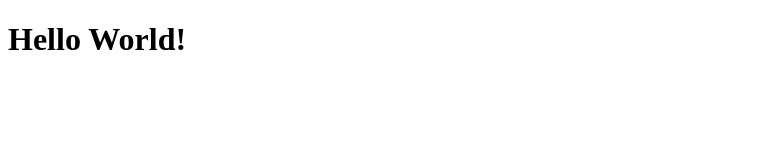
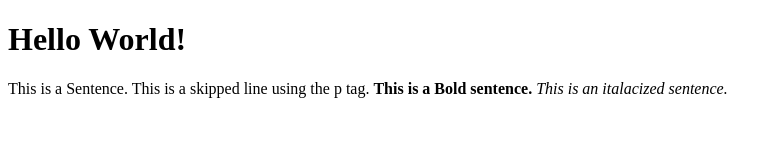
Before and after one commit to duvalleblanc/git_test, a plain HTML site: page html-boilerplate/index.html in a window 1280 px wide. Shown: the whole page, without its empty margins (0-782 px from the left). Drawn offline with Linux system fonts and the light colour scheme.

Commit message:
Added <strong> and <em> elements to the body

```diff
--- a/html-boilerplate/index.html
+++ b/html-boilerplate/index.html
@@ -21,6 +21,14 @@
             <body>
                <h1> Hello World! </h1>
 
+               <p> This is a Sentence.
+                   This is a skipped line using the p tag.
+
+                    <strong>This is a Bold sentence.</strong>
+                    <em> This is an italacized sentence.</em>
+                </p>
+
+
             </body>
 
 
```
